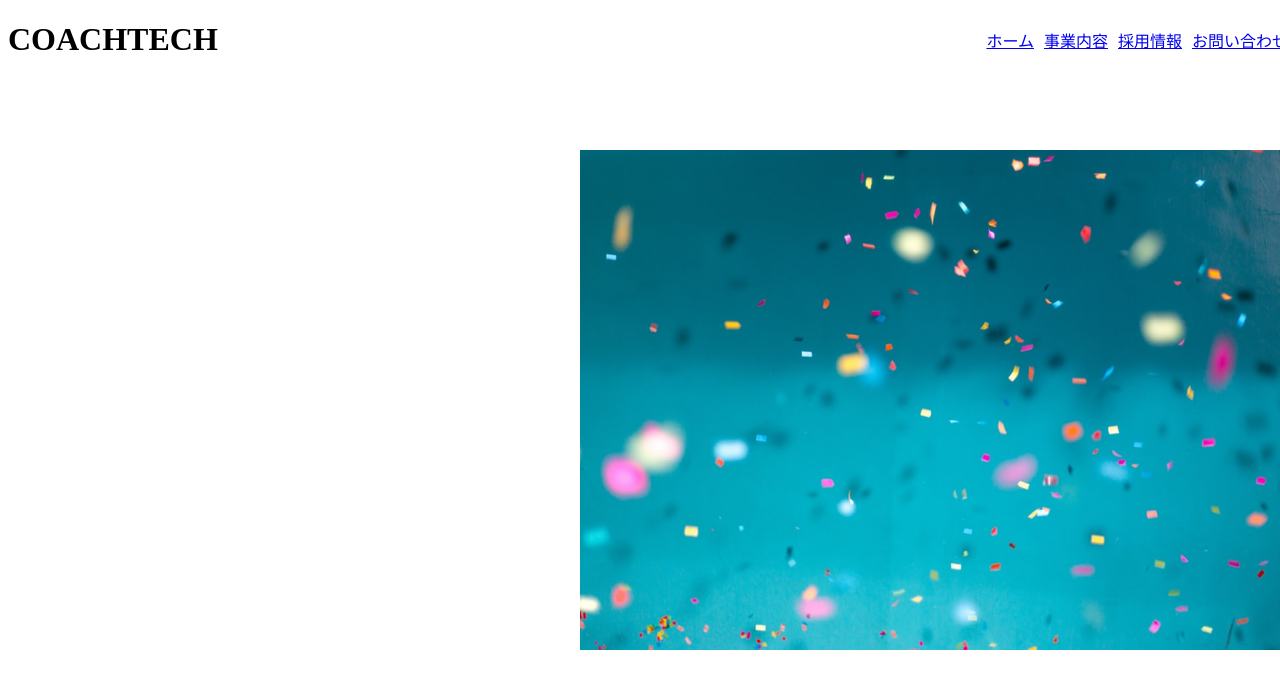
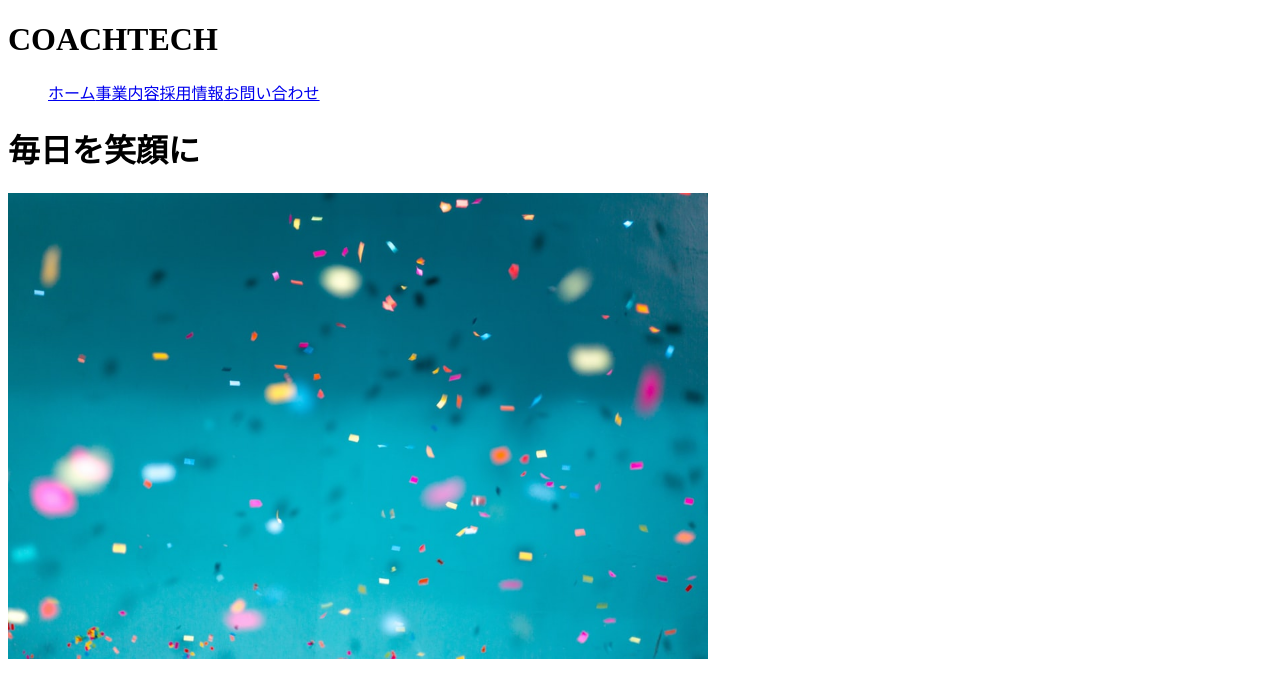
Before and after one commit to miharashiya/css-practice, a plain HTML site: page index.html in a window 1280 px wide. Drawn offline with Linux system fonts and the light colour scheme.

Commit message:
first-commit

```diff
--- a/css/style.css
+++ b/css/style.css
@@ -1,31 +1,4 @@
-header {
-  width: 100%;
-  padding :0 0 0 0;
-  background-color: white;
-  position: fixed;
-  top: 0;
-  display: flex;
-  align-items: center;
-}
-
-ul {
+.nav-item {
   list-style: none;
-  margin: 0;
   display: flex;
 }
-
-li {
-  margin: 0 0 0 10px;
-}
-
-nav {
-  margin: 0 0 0 auto;
-}
-
-body {
-  background-image: url("../img/firstview.jpeg");
-  background-size: 700px 500px;
-  background-repeat: no-repeat;
-  background-position: right;
-  background-attachment: fixed;
-}
--- a/index.html
+++ b/index.html
@@ -4,26 +4,32 @@
   <meta charset="UTF-8">
   <meta http-equiv="X-UA-Compatible" content="IE=edge">
   <meta name="viewport" content="width=device-width, initial-scale=1.0">
-  <title>株式会社TECH</title>
-  <link rel="stylesheet" href="css/style.css" />
+  <link rel="stylesheet" href="css/style.css">
+  <title>css演習</title>
 </head>
+
 <body>
-  <header>
+  <header class="header">
+    <div class="header-left">
       <h1 class="title">COACHTECH</h1>
-    <nav class="nav">
-      <ul>
+    </div>
+
+    <div class="header-right">
+      <nav class="nav-list">
+        <ul class="nav-item">
           <li><a href="#">ホーム</a></li>
           <li><a href="#">事業内容</a></li>
           <li><a href="#">採用情報</a></li>
           <li><a href="#">お問い合わせ</a></li>
         </ul>
       </nav>
+    </div>
   </header>
+
   <main>
-
-    <div><img src="firstview.jpeg"></div>
+    <h1>毎日を笑顔に</h1>
+    <img src="img/firstview.jpeg" width="700">
   </main>
-
 
 </body>
 </html>
```
Lines whose indentation alone changed are shown as unchanged.
